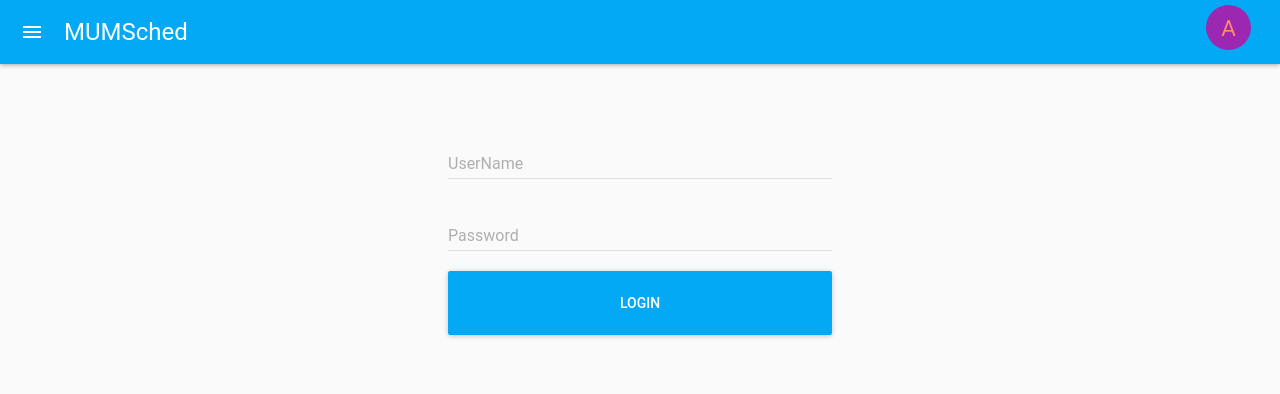
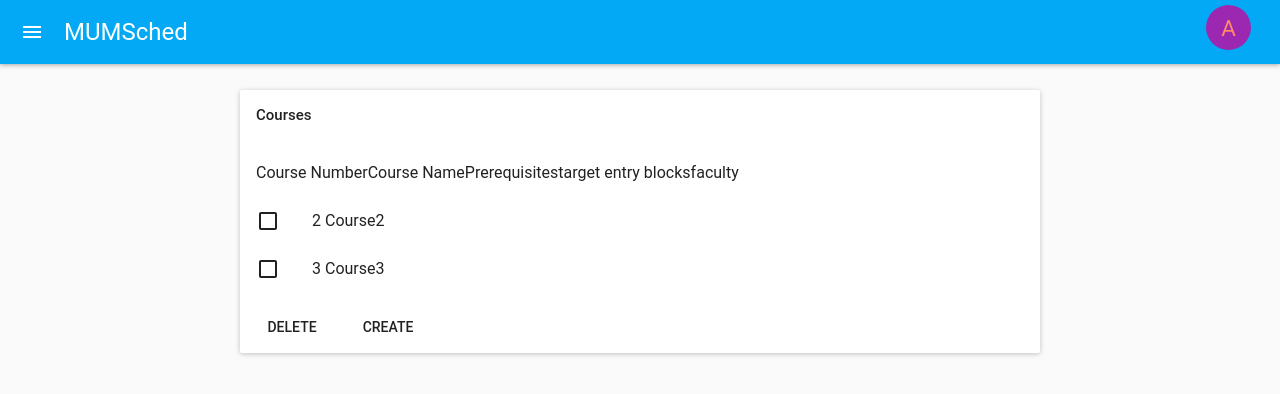
Before and after one commit to wudizhuo/MUMSched, a React app: page / in a window 1280 px wide. Shown: the top 394 px of the page. Built offline with nearby package versions, Linux system fonts and the light colour scheme; what react-tap-event-plugin would draw is missing.

Commit message:
add Course page

```diff
--- a/src/App.js
+++ b/src/App.js
@@ -1,6 +1,8 @@
 import React, {Component} from 'react';
 import Header from './Header';
 import Login from './Login';
+import Courses from './Courses';
+import AppNav from './AppNav';
 import MuiThemeProvider from 'material-ui/styles/MuiThemeProvider';
 
 class App extends Component {
@@ -9,8 +11,10 @@ class App extends Component {
     return (
     <MuiThemeProvider>
       <div className="home">
+        <AppNav ref="leftNav" />
         <Header onTouchTap={this._onLeftIconButtonTouchTap.bind(this)} onLogin={this._showSnackbar.bind(this)}/>
-        <Login/>
+        {/*<Login/>*/}
+        <Courses/>
       </div>
     </MuiThemeProvider>
     );
--- a/src/AppNav.js
+++ b/src/AppNav.js
@@ -1,7 +1,7 @@
-import React, { Component } from 'react';
-import { primaryColor,secondaryTextColor } from './colors';
-import LeftNav from 'material-ui/lib/left-nav';
-import MenuItem from 'material-ui/lib/menus/menu-item';
+import React, {Component} from "react";
+import {primaryColor, secondaryTextColor} from "./colors";
+import Drawer from "material-ui/Drawer";
+import MenuItem from "material-ui/MenuItem";
 
 class AppNav extends Component {
 
@@ -14,30 +14,18 @@ class AppNav extends Component {
     this.setState({open: !this.state.open});
   }
 
-  _weibo() {
-    window.open("http://weibo.com/wudizhuo");
-  }
+  _course() {
 
-  _help() {
-    window.open("http://sspai.com/28388");
-  }
-
-  _contribute() {
-    window.open("http://weibo.com/ttarticle/p/show?id=2309403946927568873479");
   }
 
   render() {
     return (
-      <LeftNav style={styles.container} open={this.state.open} docked={false}
-               onRequestChange={open => this.setState({open})}>
-        <div style={styles.label}>Kindle助手</div>
-        <MenuItem style={styles.item} onTouchTap={this._weibo}>
-          微博</MenuItem>
-        <MenuItem onTouchTap={this._help}>使用帮助</MenuItem>
-        <MenuItem onTouchTap={this._contribute}>打赏支持</MenuItem>
-        <div style={styles.spaceDiv}></div>
-        <a style={styles.beian} href="http://www.miitbeian.gov.cn/">京ICP备15040267号-1</a>
-      </LeftNav>
+      <Drawer style={styles.container} open={this.state.open} docked={false}
+              onRequestChange={open => this.setState({open})}>
+        <div style={styles.label}>MUMSched</div>
+        <MenuItem style={styles.item} onTouchTap={this._course}>
+          Courses</MenuItem>
+      </Drawer>
     )
   }
 }
@@ -66,7 +54,7 @@ var styles = {
     fontSize: '12px',
     color: secondaryTextColor,
     textAlign: 'center',
-    marginBottom:'3px',
+    marginBottom: '3px',
   }
 };
 
--- /dev/null
+++ b/src/Courses.js
@@ -0,0 +1,73 @@
+import React, {Component} from "react";
+import {Card, CardActions, CardHeader} from "material-ui/Card";
+import FlatButton from "material-ui/FlatButton";
+import {List, ListItem} from "material-ui/List";
+import Checkbox from "material-ui/Checkbox";
+
+class Courses extends Component {
+  render() {
+    return (
+      <div style={styles.container}>
+        <Card>
+          <CardHeader
+            title="Courses"
+          />
+          <div>
+            <List>
+              <ListItem>
+                <div style={styles.listItem}>
+                  <div>
+                    Course Number
+                  </div>
+                  <div>
+                    Course Name
+                  </div>
+                  <div>
+                    Prerequisites
+                  </div>
+                  <div>
+                    target entry blocks
+                  </div>
+                  <div>
+                    faculty
+                  </div>
+                </div>
+              </ListItem>
+              <ListItem
+                leftCheckbox={<Checkbox />}
+                primaryText="2  Course2"
+              />
+              <ListItem
+                leftCheckbox={<Checkbox />}
+                primaryText="3  Course3"
+              />
+            </List>
+
+          </div>
+
+          <CardActions>
+            <FlatButton label="Delete"/>
+            <FlatButton label="Create"/>
+          </CardActions>
+        </Card>
+      </div>
+    )
+  }
+}
+
+var styles = {
+  container: {
+    display: 'flex',
+    justifyContent: 'center',
+    flexDirection: 'column',
+    alignItems: 'center',
+    paddingTop: '2%',
+  },
+  listItem: {
+    width:'60vw',
+    display: 'flex',
+    flexDirection: 'row',
+  },
+}
+
+export default Courses;
--- a/src/Header.js
+++ b/src/Header.js
@@ -4,7 +4,7 @@ import AppBar from "material-ui/AppBar";
 import IconMenu from "material-ui/IconMenu";
 import MenuItem from "material-ui/MenuItem";
 import Avatar from "material-ui/Avatar";
-import {deepOrange300, pink400, purple500} from "material-ui/styles/colors";
+import {deepOrange300, purple500} from "material-ui/styles/colors";
 const style = {margin: 5};
 
 class Header extends Component {
@@ -34,6 +34,8 @@ class Header extends Component {
         <AppBar
           style={styles.label}
           title="MUMSched"
+          onLeftIconButtonTouchTap={this.props.onTouchTap}
+          onTitleTouchTap={this.props.onTouchTap}
           showMenuIconButton={true}>
           <IconMenu
             iconButtonElement={
```
